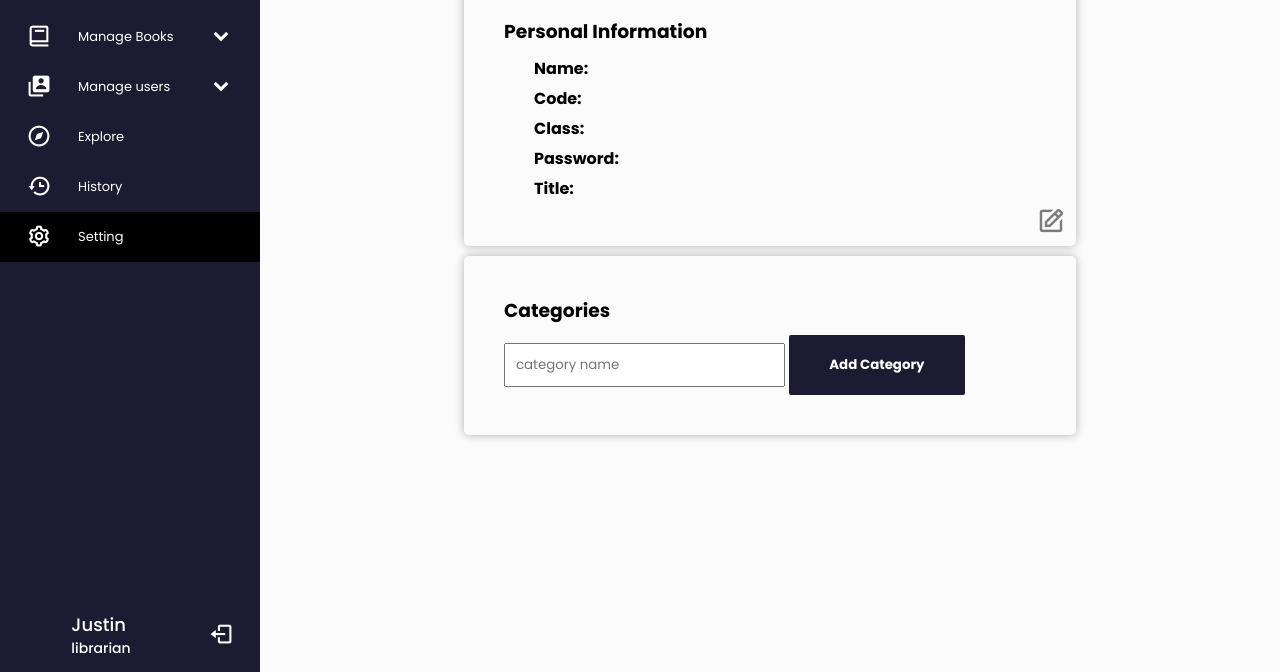
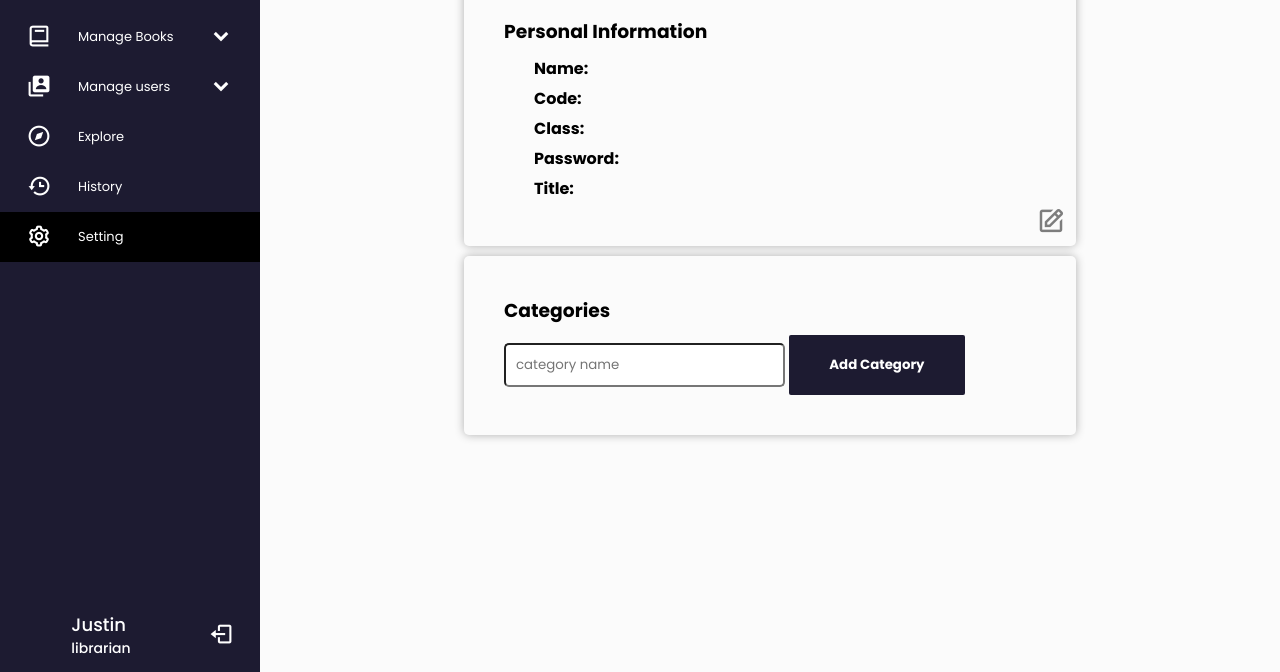
Before and after one commit to IVainqueur/libmgr, a website: page html/admin/settings.html in a window 1280 px wide. Shown: the part 128-800 px from the top of the page. Drawn offline with nearby package versions, Linux system fonts and the light colour scheme; files that its build step writes are made by us from their sources; files whose address does not match are found by name.

Commit message:
categories-529f95f637d146c390799b9498dae485

```diff
--- a/css/settings.css
+++ b/css/settings.css
@@ -18,7 +18,8 @@ h3{
     position: relative;
 }
 .setting input{
-    padding: 10px
+    padding: 10px;
+    border-radius: 5px;
 }
 
 #EditBTN{
```
